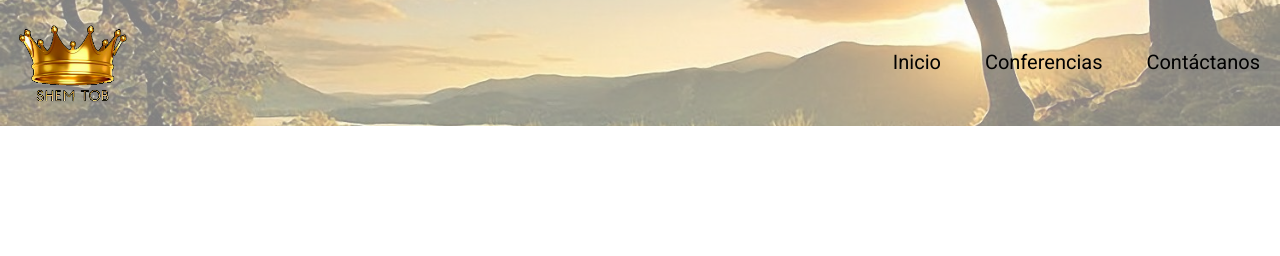
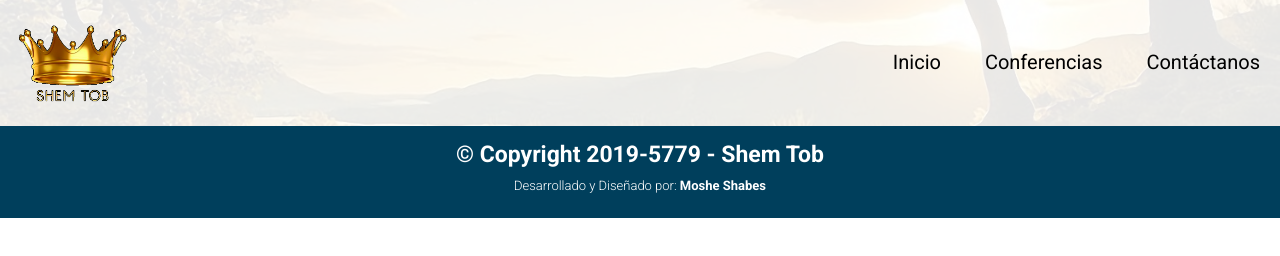
Before and after one commit to MosheNaftali/shem-tob, a plain HTML site: page index.html in a window 1280 px wide. Drawn offline with Linux system fonts and the light colour scheme.

Commit message:
Se agrego footer

```diff
--- a/estilos/principal.css
+++ b/estilos/principal.css
@@ -12,16 +12,15 @@ header{
     background-size: cover;
     background-repeat: no-repeat;
     width: 100%;
-
+    overflow: hidden;
 }
 header .fondo{
-    background: rgba(255, 255, 255, .5);
+    background: rgba(255, 255, 255, .9);
     display: flex;
     align-items: center;
     width: 100%;
     height: 100%;
     padding-left: 10px;
-    overflow: hidden;
 }
 header .logo{
     width: 10%;
@@ -54,3 +53,28 @@ header .contenedor-menu .menu a{
 header .contenedor-menu .menu a:hover{
     border-bottom: 2px solid #000;
 }
+.contenedor-pie{
+    width: 100%;
+    background: rgb(0, 63, 92);
+}
+.contenedor-pie .copyright{
+    text-align: center;
+    padding: 15px;
+}
+.contenedor-pie .copyright h2{
+    font-size: 23px;
+}
+.contenedor-pie .copyright p{
+    padding: 10px;
+    font-size: 13px;
+    font-weight: 300;
+}
+.contenedor-pie .copyright p a{
+    color: #fff;
+    text-decoration: none;
+    font-weight: bold;
+}
+.contenedor-pie .copyright p a:hover{
+    transition: 1s;
+    text-decoration: underline;
+}
--- a/index.html
+++ b/index.html
@@ -22,5 +22,17 @@
             </section>
         </div>
     </header>
+    <article>
+
+    </article>
+    <footer class="contenedor-pie">
+        <div class="copyright">
+            <h2>© Copyright 2019-5779 - Shem Tob</h2>
+            <p>Desarrollado y Diseñado por: <a href="https://www.linkedin.com/in/moshe-shabes/" target="_blank">Moshe Shabes</a></p>
+        </div>
+        <div class="redes-sociales">
+
+        </div>
+    </footer>
 </body>
 </html>
```
